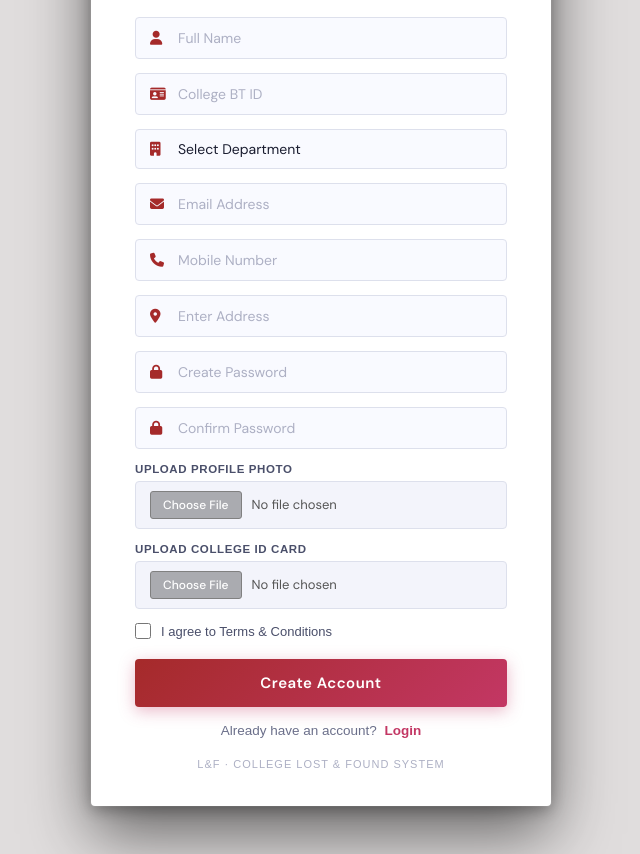
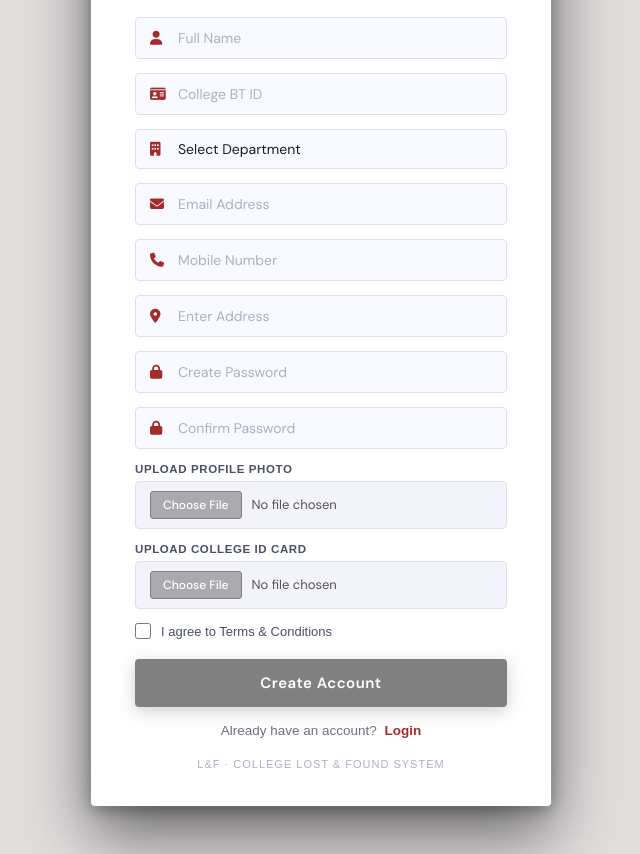
Before and after one commit to chaitanyakamdi/Project-4thSem, a website: page frontend/form.html in a window 1280 px wide. Shown: the part 155-1009 px from the top of the page, without its empty margins (319-959 px from the left). Drawn offline with nearby package versions, Linux system fonts and the light colour scheme.

Commit message:
updated today

```diff
--- a/frontend/form.css
+++ b/frontend/form.css
@@ -177,7 +177,7 @@
 .terms input[type="checkbox"] {
     width: 16px;
     height: 16px;
-    accent-color: brown;
+    accent-color: gray;
     cursor: pointer;
     flex-shrink: 0;
 }
@@ -188,7 +188,7 @@
     padding: 14px;
     border: none;
     border-radius: 4px;
-    background: linear-gradient(135deg, brown 0%, #c33764 100%);
+    background: gray;
     color: #ffffff;
     font-family: 'DM Sans', sans-serif;
     font-size: 15px;
@@ -196,13 +196,13 @@
     letter-spacing: 0.5px;
     cursor: pointer;
     transition: transform 0.2s ease, box-shadow 0.2s ease, opacity 0.2s ease;
-    box-shadow: 0 4px 16px rgba(195, 55, 100, 0.35);
+    box-shadow: 0 4px 16px rgba(121, 121, 121, 0.35);
 }
 
 .signup-form button:hover {
     opacity: 0.93;
     transform: translateY(-2px);
-    box-shadow: 0 8px 24px rgba(195, 55, 100, 0.45);
+    box-shadow: 0 8px 24px rgba(126, 126, 126, 0.45);
 }
 
 .signup-form button:active {
@@ -220,14 +220,15 @@
 
 .switch a {
     text-decoration: none;
-    color: #c33764;
+    color: brown;
     font-weight: 600;
     margin-left: 4px;
     transition: opacity 0.2s;
 }
 
 .switch a:hover {
-    opacity: 0.75;
+    opacity: 1;
+    color: black;
 }
 
 /* ── Footer Watermark ── */
```
